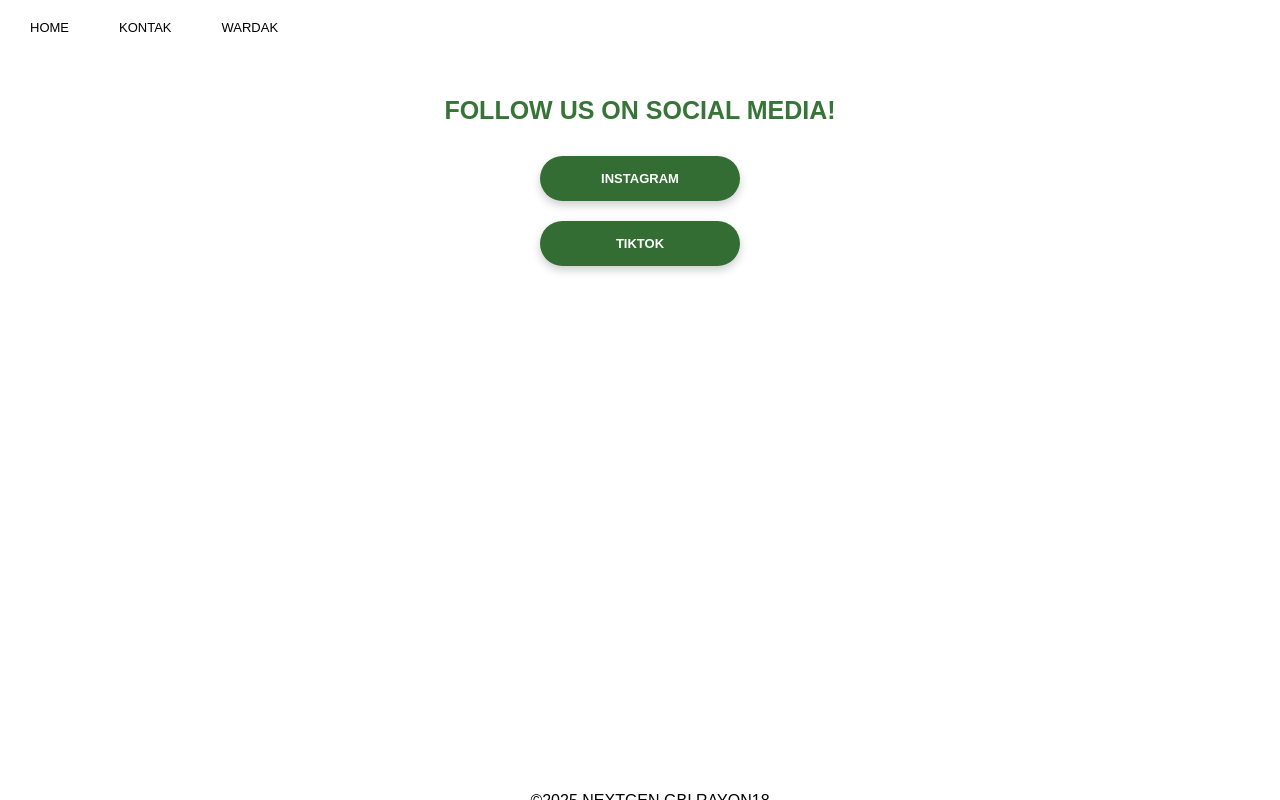
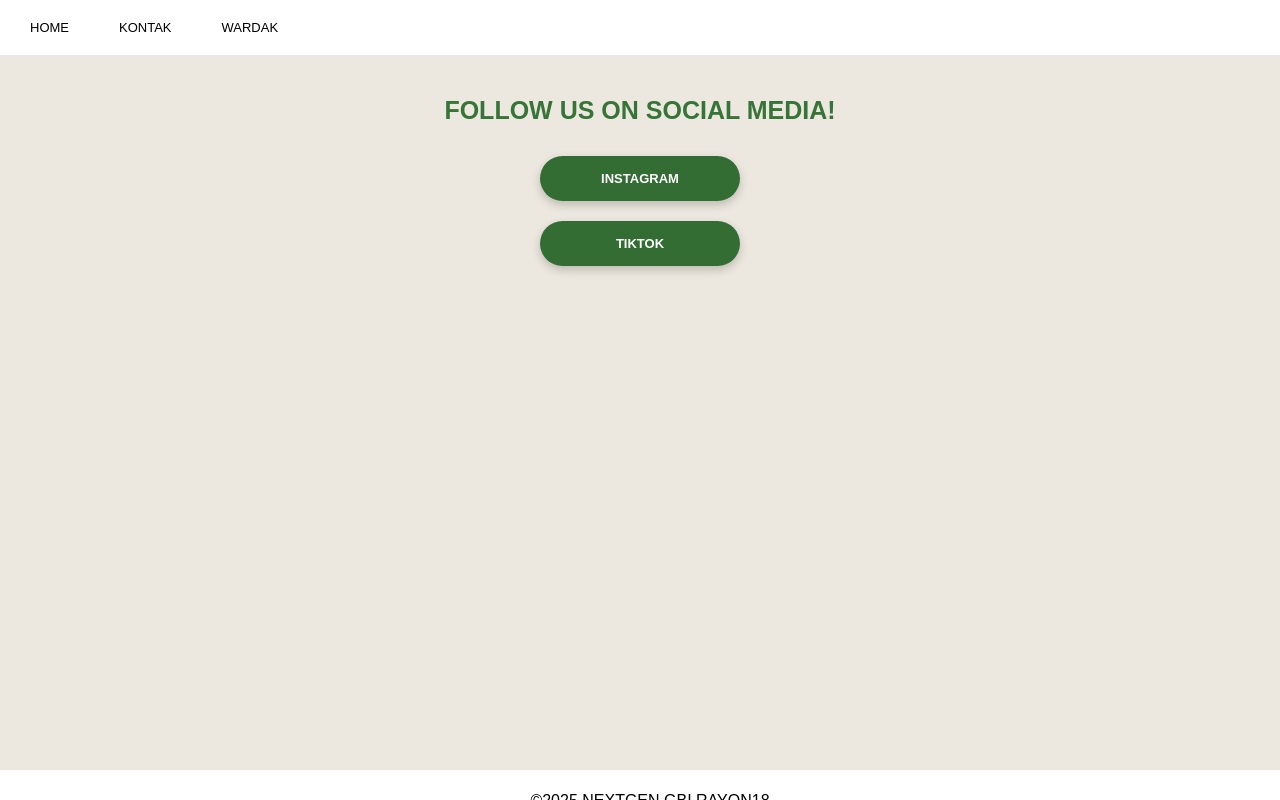
Before and after one commit to Kristiaridinda/nextgen, a plain HTML site: page kontak.html in a window 1280 px wide. Drawn offline with Linux system fonts and the light colour scheme.

Commit message:
Update kontak.html

```diff
--- a/kontak.html
+++ b/kontak.html
@@ -10,7 +10,7 @@
         font-family: arial, sans-serif;
         margin: 0;
         padding: 0;
-        background-color: white;
+        background-color: #ECE8DF;
         height: 100%;
         margin: 0;
         display: flex;
```
